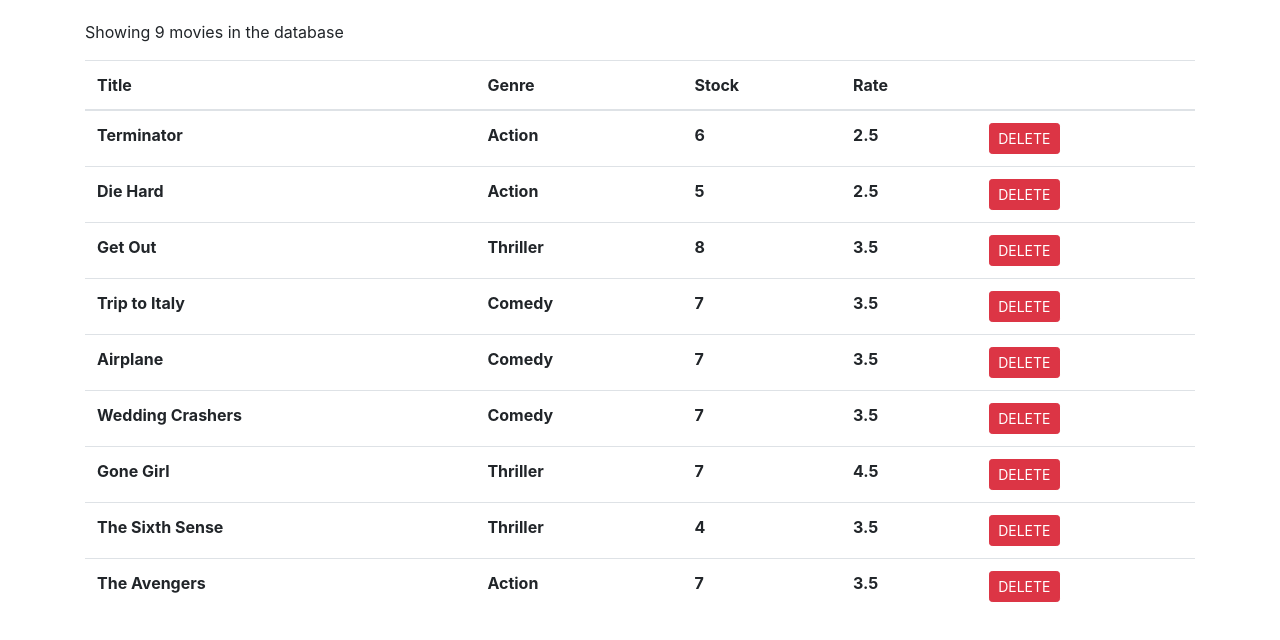
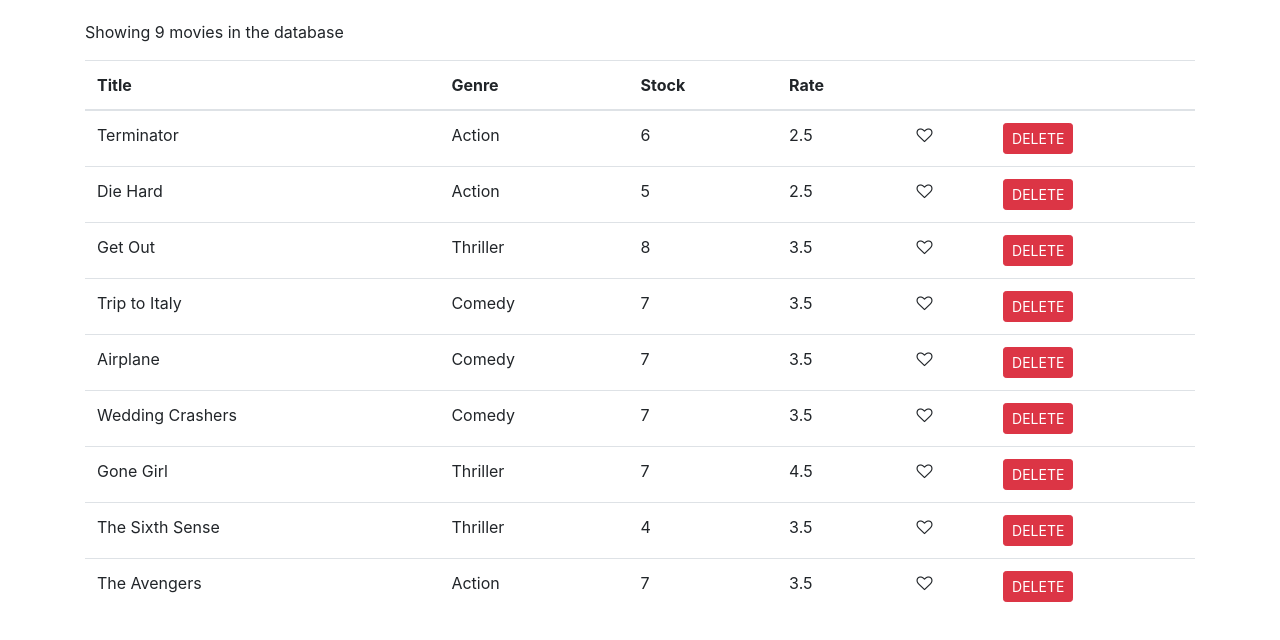
Before and after one commit to calvadoz/calvidoz, a React (Create React App) app: page / in a window 1280 px wide. Shown: the top 640 px of the page. Built offline with nearby package versions, Linux system fonts and the light colour scheme.

Commit message:
Added Like button, pagination in progress

```diff
--- /dev/null
+++ b/src/components/common/like.jsx
@@ -0,0 +1,12 @@
+const Like = (props) => {
+  const { isLiked } = props;
+  return (
+    <span
+      style={{ cursor: "pointer" }}
+      className={`fa ${isLiked ? "fa-heart" : "fa-heart-o"}`}
+      onClick={props.onClick}
+    ></span>
+  );
+};
+
+export default Like;
--- /dev/null
+++ b/src/components/common/pagination.jsx
@@ -0,0 +1,7 @@
+import React from "react";
+
+const Pagination = () => {
+  return null;
+};
+
+export default Pagination;
--- a/src/components/movies.jsx
+++ b/src/components/movies.jsx
@@ -1,25 +1,30 @@
 import React, { Component } from "react";
-import { getMovies, deleteMovie } from "../services/fakeMovieService";
+import { getMovies } from "../services/fakeMovieService";
+import Like from "./common/like";
+import Pagination from "./common/pagination";
 
 class Movies extends Component {
   state = {
     movies: getMovies(),
   };
 
+  handleLike = (movie) => {
+    const movies = [...this.state.movies];
+    const index = movies.indexOf(movie);
+    movies[index] = { ...movies[index] };
+    movies[index].isLiked = !movies[index].isLiked;
+    console.log(movies);
+    this.setState({ movies });
+  };
+
   render() {
     const { length: count } = this.state.movies;
+    const itemPerPage = 3;
+    const totalPages = Math.ceil(count / itemPerPage);
 
     if (count === 0) return <p>There is no movie in the database</p>;
     return (
       <React.Fragment>
-        {/* {count > 0 ? (
-          <p>
-            Showing {this.getMovieCount()}
-            {this.getMovieCount() === 1 ? " movie" : " movies"} in the database
-          </p>
-        ) : (
-          <p>There is no movie in the database</p>
-        )} */}
         <p>
           Showing {count} {count === 1 ? " movie" : " movies"} in the database
         </p>
@@ -33,16 +38,23 @@
                 <th scope="col">Stock</th>
                 <th scope="col">Rate</th>
                 <th scope="col"></th>
+                <th scope="col"></th>
               </tr>
             </thead>
             <tbody>
               {this.state.movies.map((movie) => (
                 <tr key={movie._id}>
-                  <th>{movie.title}</th>
-                  <th>{movie.genre.name}</th>
-                  <th>{movie.numberInStock}</th>
-                  <th>{movie.dailyRentalRate}</th>
-                  <th>
+                  <td>{movie.title}</td>
+                  <td>{movie.genre.name}</td>
+                  <td>{movie.numberInStock}</td>
+                  <td>{movie.dailyRentalRate}</td>
+                  <td>
+                    <Like
+                      isLiked={movie.isLiked}
+                      onClick={() => this.handleLike(movie)}
+                    />
+                  </td>
+                  <td>
                     <button
                       style={{ textTransform: "uppercase" }}
                       onClick={() => this.onDeleteMovie(movie)}
@@ -50,12 +62,13 @@
                     >
                       Delete
                     </button>
-                  </th>
+                  </td>
                 </tr>
               ))}
             </tbody>
           </table>
         )}
+        <Pagination />
       </React.Fragment>
     );
   }
```
